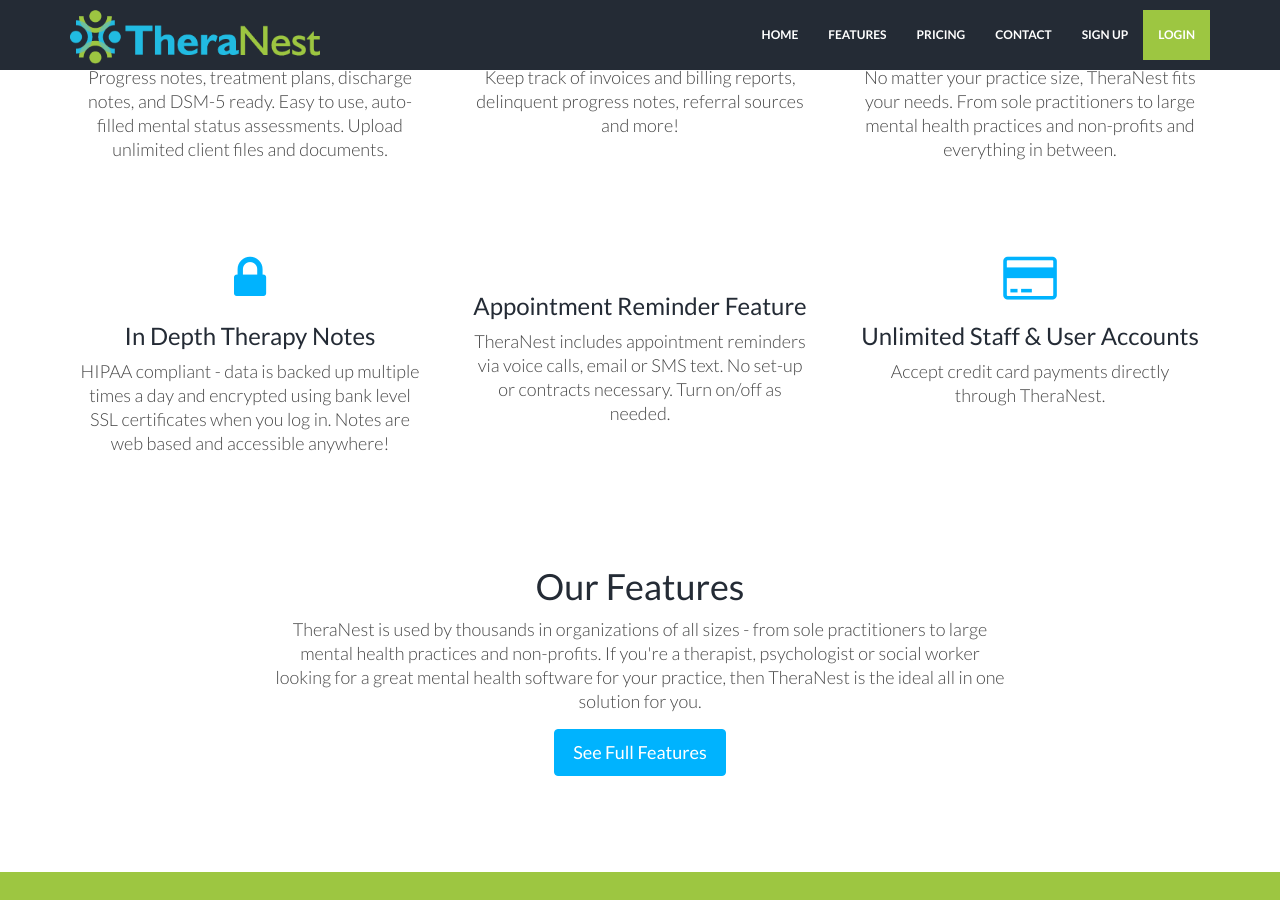
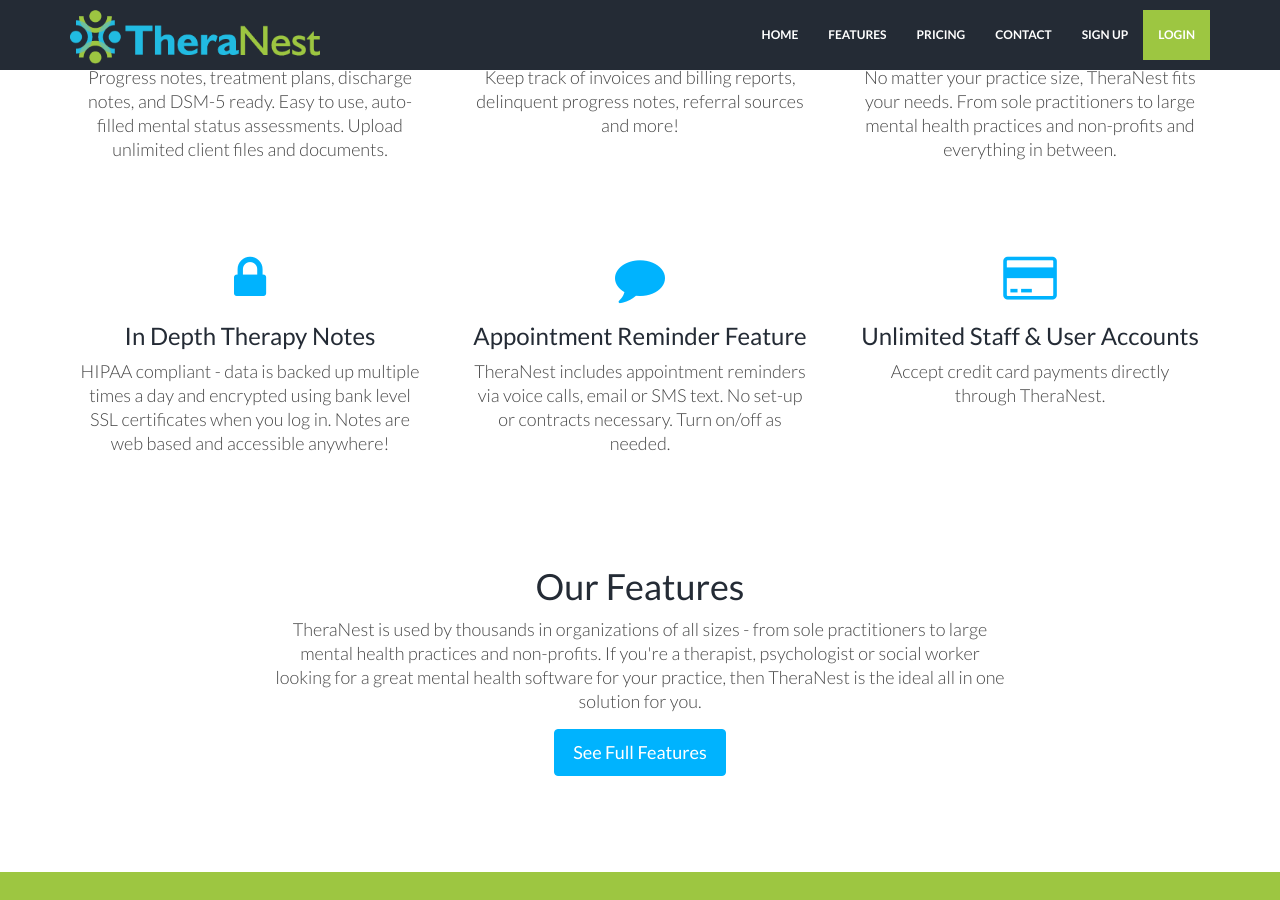
Before and after one commit to kaylacille/theranest-update, a Jekyll site: the page built from mental-health-software.html, in a window 1280 px wide and 900 px high, scrolled down 794 px. Built offline with Jekyll 4.4.1, drawn with Linux system fonts in a browser that asks for light colours; nearby versions of some CDN libraries.

Commit message:
Update subpages

```diff
--- a/mental-health-software.html
+++ b/mental-health-software.html
@@ -41,7 +41,7 @@
             <p>HIPAA compliant - data is backed up multiple times a day and encrypted using bank level SSL certificates when you log in. Notes are web based and accessible anywhere!</p>
         </div>
         <div class="col-lg-4">
-            <i class="fa fa-line-comment"></i>
+            <i class="fa fa-comment"></i>
             <h2>Appointment Reminder Feature</h2>
             <p>TheraNest includes appointment reminders via voice calls, email or SMS text. No set-up or contracts necessary. Turn on/off as needed.</p>
         </div>
```
